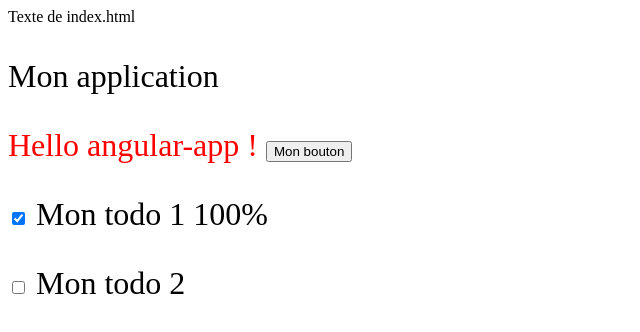
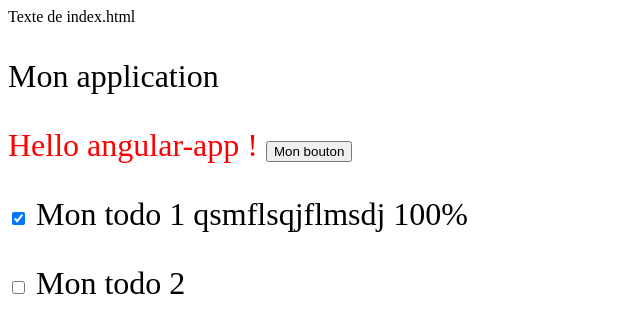
Before and after one commit to fmairesse/orsys-osw-202012, an Angular app in the folder tp/angular-app/: page / in a window 1280 px wide. Shown: the top 332 px of the page, without its empty margins (0-640 px from the left). Built offline with nearby package versions, Linux system fonts and the light colour scheme.

Commit message:
angular: service webapi basique

```diff
--- a/tp/angular-app/src/app/app.component.ts
+++ b/tp/angular-app/src/app/app.component.ts
@@ -1,4 +1,5 @@
 import { Component } from "@angular/core";
+import { Todo, WebapiService } from "./webapi.service";
 
 @Component({
   selector: "app-root",
@@ -8,16 +9,11 @@ import { Component } from "@angular/core";
 export class AppComponent {
   title = "angular-app";
   monBoutonDisabled = false;
-  todos = [
-    {
-      title: "Mon todo 1",
-      completed: true,
-    },
-    {
-      title: "Mon todo 2",
-      completed: false,
-    },
-  ];
+  todos: Todo[] = [];
+
+  constructor(webapi: WebapiService) {
+    this.todos = webapi.getTodos();
+  }
 
   onClick(name: string) {
     alert(`Hallo ${name}`);
--- /dev/null
+++ b/tp/angular-app/src/app/webapi.service.ts
@@ -0,0 +1,26 @@
+import { Injectable } from "@angular/core";
+
+export interface Todo {
+  title: string;
+  completed: boolean;
+}
+
+@Injectable({
+  providedIn: "root",
+})
+export class WebapiService {
+  constructor() {}
+
+  getTodos(): Todo[] {
+    return [
+      {
+        title: "Mon todo 1 qsmflsqjflmsdj",
+        completed: true,
+      },
+      {
+        title: "Mon todo 2",
+        completed: false,
+      },
+    ];
+  }
+}
```
